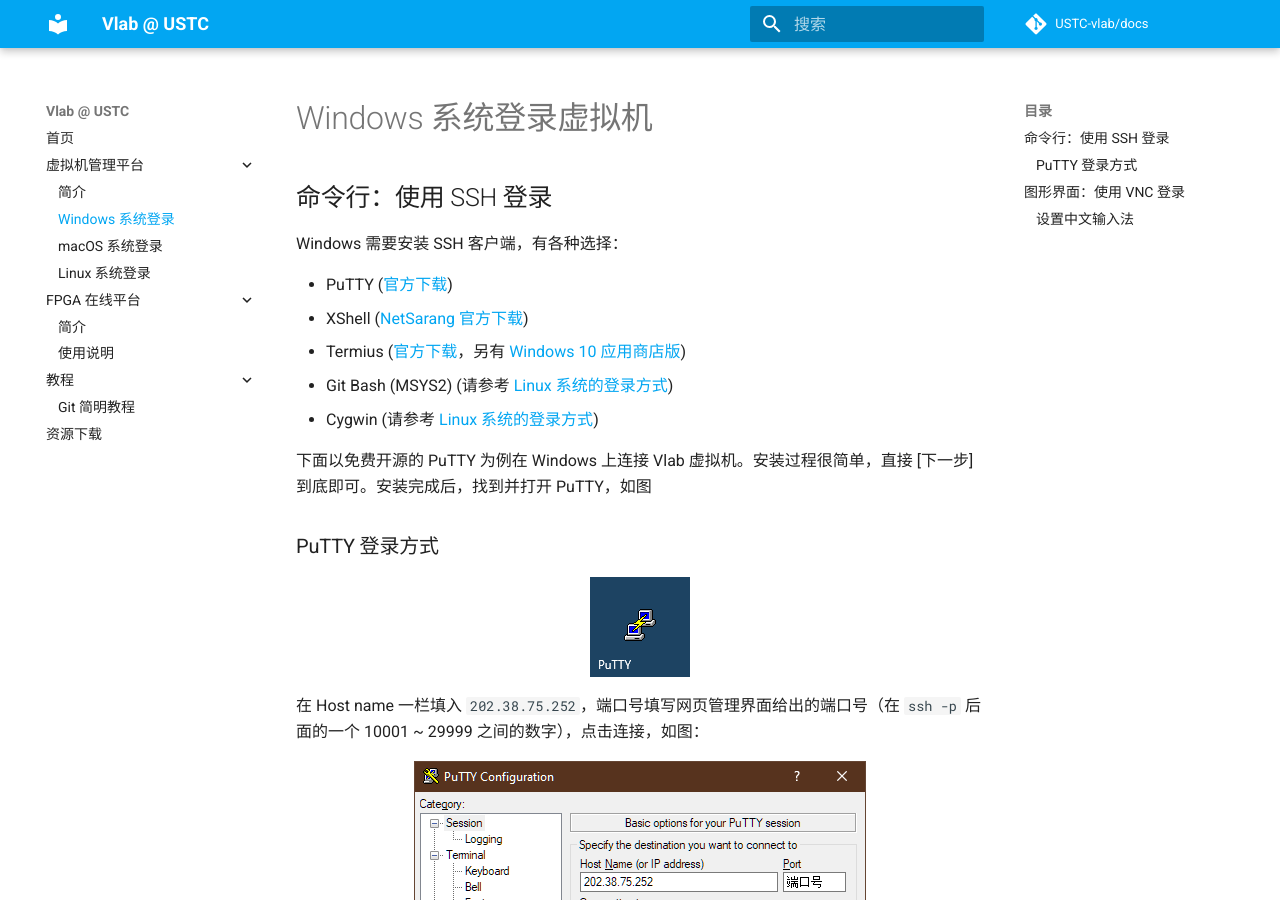
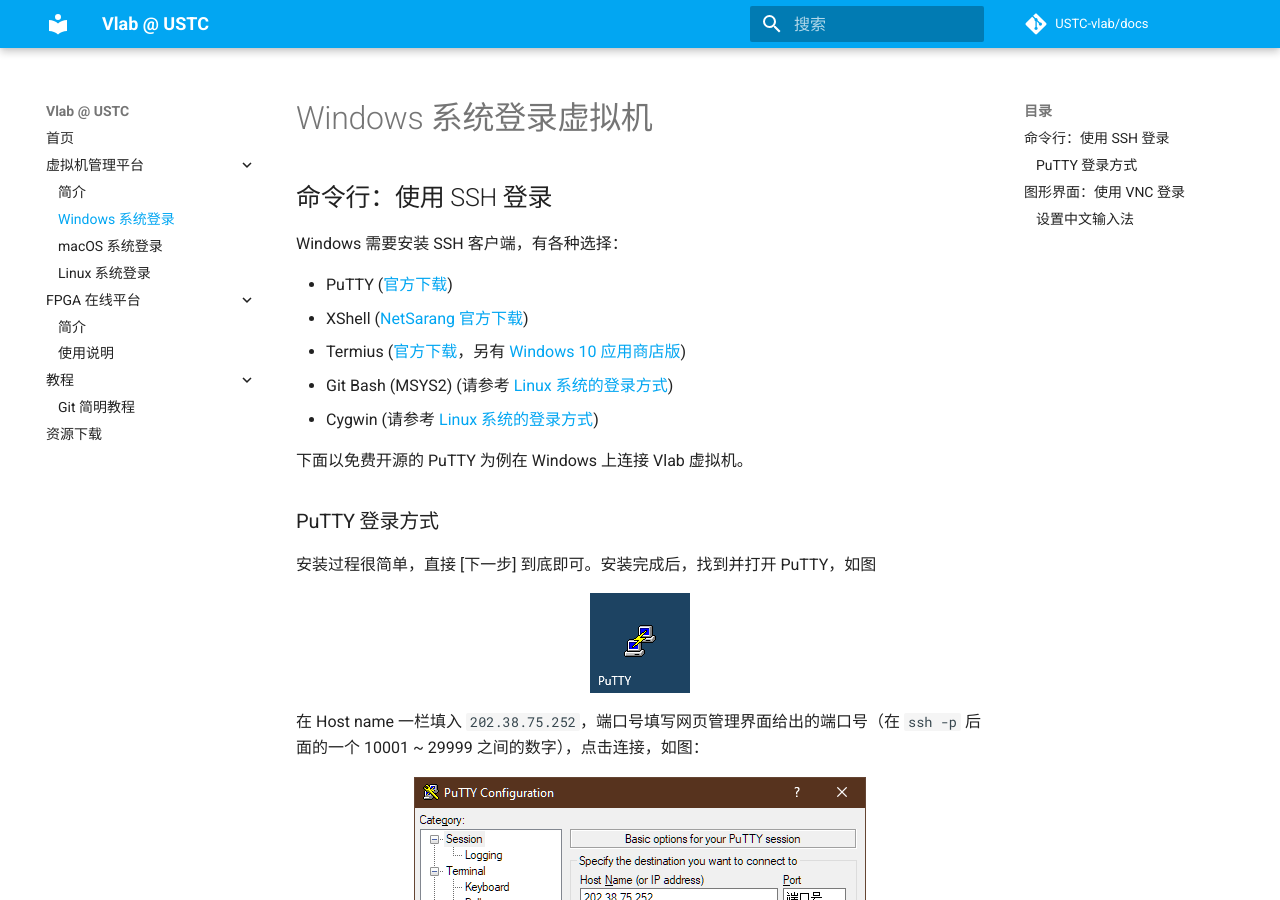
Before and after one commit to USTC-vlab/docs, an MkDocs documentation site: the page built from docs/vm/login-windows.md, in a window 1280 px wide and 900 px high. Built offline with MkDocs 1.6.1 and Material for MkDocs 9.7.7, drawn with Linux system fonts in a browser that asks for light colours; comment, search, counter and statistics services are not loaded.

Commit message:
Layout issue

```diff
--- a/docs/vm/login-windows.md
+++ b/docs/vm/login-windows.md
@@ -10,9 +10,11 @@ Windows 需要安装 SSH 客户端，有各种选择：
 - Git Bash (MSYS2) (请参考 [Linux 系统的登录方式](../login-linux/))
 - Cygwin (请参考 [Linux 系统的登录方式](../login-linux/))
 
-下面以免费开源的 PuTTY 为例在 Windows 上连接 Vlab 虚拟机。安装过程很简单，直接 \[下一步\] 到底即可。安装完成后，找到并打开 PuTTY，如图
+下面以免费开源的 PuTTY 为例在 Windows 上连接 Vlab 虚拟机。
 
 ### PuTTY 登录方式
+
+安装过程很简单，直接 \[下一步\] 到底即可。安装完成后，找到并打开 PuTTY，如图
 
 ![PuTTY in Windows 10 Start Menu](../images/putty-win10-tile.png){: .img-center }
 
```
